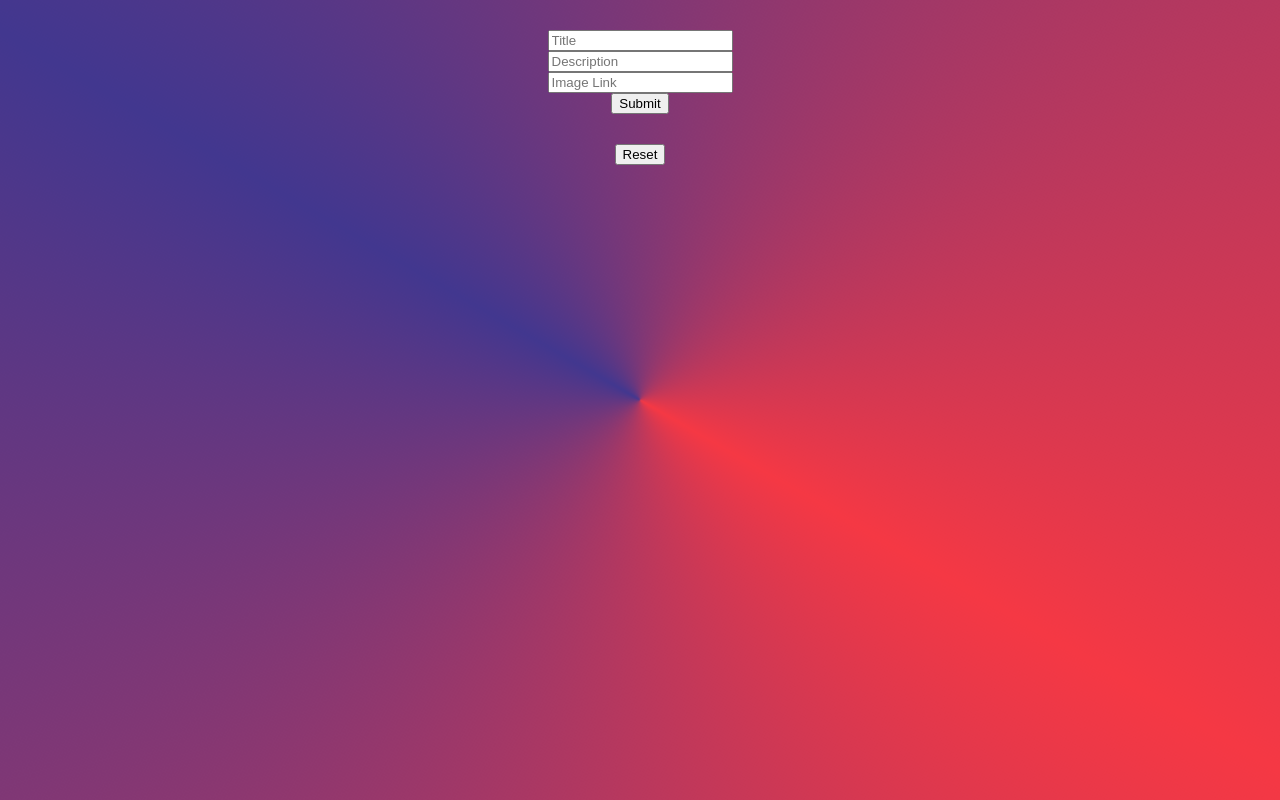
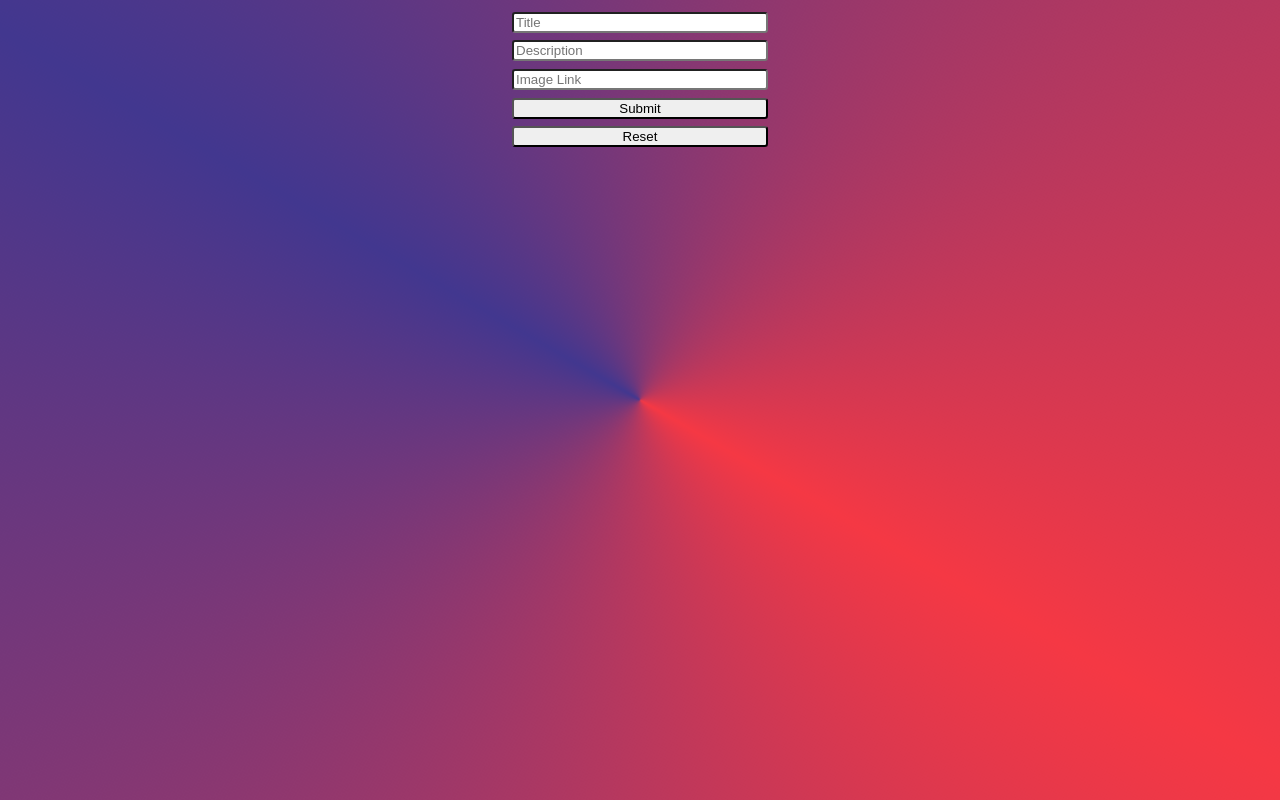
Before and after one commit to staten-island-tech/dom-manipulation-project-tonitruum-0, a plain HTML site: page index.html in a window 1280 px wide. Drawn offline with Linux system fonts and the light colour scheme.

Commit message:
asdfghjkol

```diff
--- a/index.html
+++ b/index.html
@@ -5,6 +5,10 @@
     <meta name="viewport" content="width=device-width, initial-scale=1.0">
     <title>dom manipulation</title>
     <link rel="stylesheet" href="styles.css">
+    <link rel="preconnect" href="https://fonts.googleapis.com" />
+    <link rel="preconnect" href="https://fonts.gstatic.com" crossorigin />
+    <link href="https://fonts.googleapis.com/css2?family=Anton&family=Barlow:wght@100&display=swap" rel="stylesheet" />
+
 </head>
 <body>
     <div class="bgHolder">
@@ -14,9 +18,9 @@
         <input type="text" id="title" name="title" placeholder="Title">
         <input type="text" id="dsc" name="dsc" placeholder="Description">
         <input type="text" id="imgLink" name="imgLink" placeholder="Image Link">
-        <input type="submit" value="Submit">
+        <input id="submit" type="submit" value="Submit">
     </form>
-    <button id="reset" onClick="history.go(0);">Reset</button>
+    <div id="resetBtn"><button id="reset" onClick="history.go(0);">Reset</button></div>
     <div class="container" id="cardContainer">
 
     </div>
--- a/index.js
+++ b/index.js
@@ -11,7 +11,7 @@ form.addEventListener("submit", function (e) {
   //name = user input
   // value = input name (same as id)
   for (let [name, value] of data) {
-    //document.getElementById(name).value = "";
+    document.getElementById(name).value = "";
     inputArray.push(value);
     nameArray.push(name);
   }
@@ -20,10 +20,9 @@ form.addEventListener("submit", function (e) {
 });
 
 function printCard() {
-  let card = document.createElement('div');
+  let card = document.createElement("div");
   card.id = `card-${cardNum}`;
   card.setAttribute("class", "card created");
-
 
   let title = document.createElement("p");
   title.textContent = inputArray[0];
@@ -43,6 +42,6 @@ function printCard() {
   imgLink.setAttribute("class", "created img");
 
   conatiner.append(card);
-  card.append(title, dsc, imgLink);
+  card.append(title, imgLink, dsc);
   console.log("success");
 }
--- a/styles.css
+++ b/styles.css
@@ -6,11 +6,11 @@
 
 html {
   box-sizing: border-box;
+  font-family: "Barlow", monospace;
+  font-weight: 400;
 }
 
 h1 {
-  font-family: "Barlow", monospace;
-  font-weight: 400;
   text-align: center;
   color: white;
   font-size: 10vw;
@@ -121,19 +121,29 @@ h1 {
 }
 
 form,
-#reset {
+#resetBtn {
   align-items: center;
   display: flex;
+  justify-content: center;
+  margin: auto 30px 0 30px;
   flex-direction: column;
-  justify-content: center;
-  margin: 30px auto;
 }
 
-#reset
+#resetBtn {
+  margin: 0 30px auto 30px;
+}
 
-input[type="text"] {
-  padding: 0.5rem;
-  margin: 0.5rem;
+input,
+#reset,
+#submit {
+  width: 20vw;
+  border-radius: 0.25vw;
+  margin: 0.3vw;
+}
+
+#reset input[type="text"] {
+  padding: 1rem;
+  margin: 1rem;
 }
 
 @keyframes rot {
@@ -145,3 +155,10 @@ input[type="text"] {
     transform: rotate(360deg);
   }
 }
+
+.title,
+.dsc {
+  margin: 0.5rem auto;
+  text-align: center;
+  font-size: 1.5rem;
+}
```
